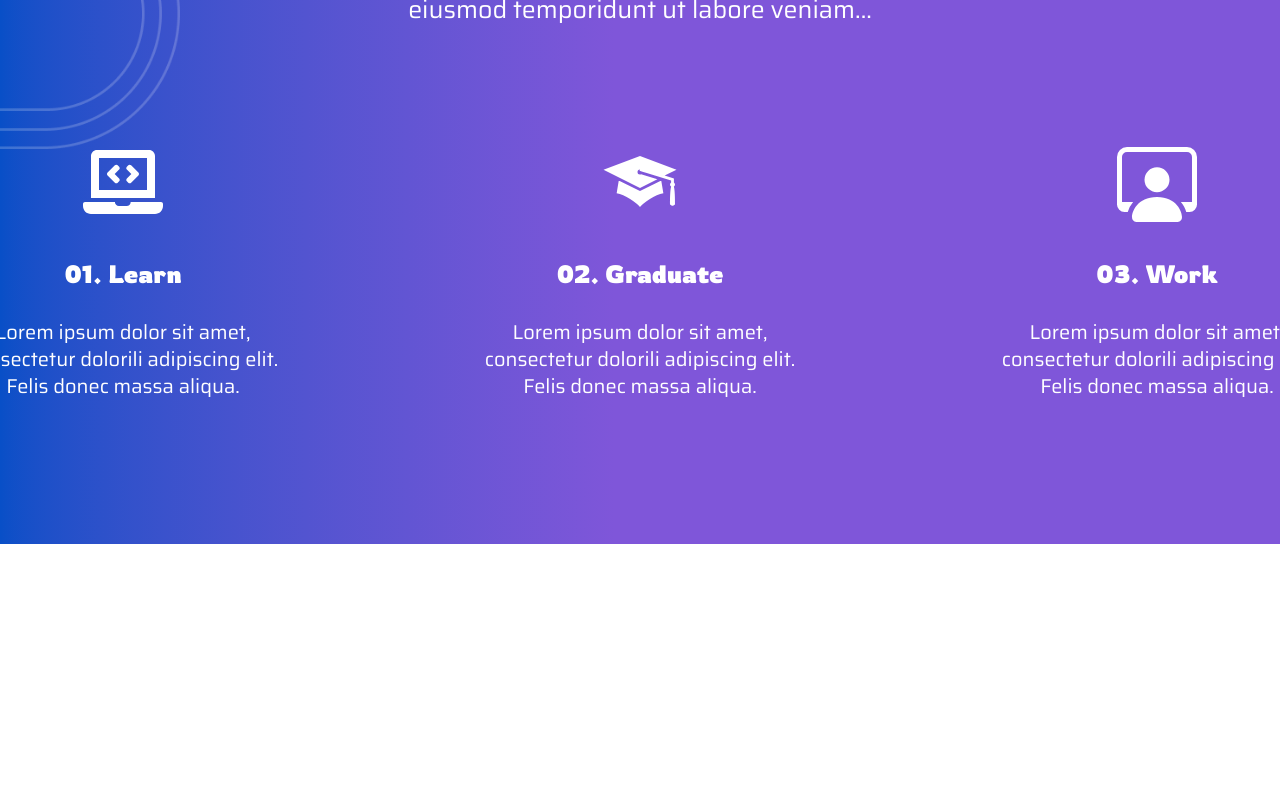
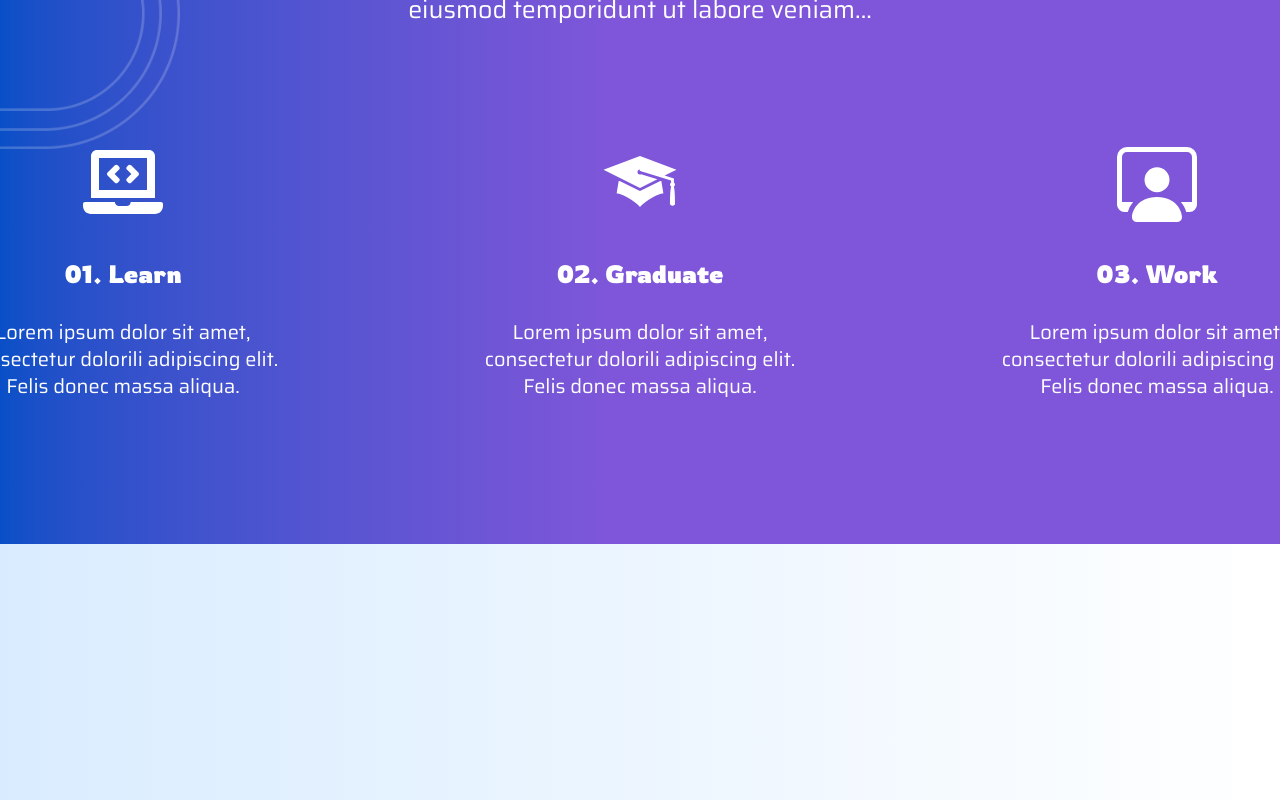
Before and after one commit to shoumen-shomu/edujarr, a Next.js app: page / in a window 1280 px wide. Shown: the part 3072-3872 px from the top of the page. Before the commit the page ends 3616 px from the top, so only its background shows below. Built offline with nearby package versions, Linux system fonts and the light colour scheme.

Commit message:
categories bg added

```diff
--- a/src/app/layouts/home/Categories.jsx
+++ b/src/app/layouts/home/Categories.jsx
@@ -1,8 +1,15 @@
+import Container from '@/app/components/Container'
 import React from 'react'
 
 const Categories = () => {
   return (
-    <div>Categories</div>
+    <>
+    <section className='pt-25.25 pb-38.75 bg-linear-to-r from-[#D9ECFF] to-[#D9ECFF]/0'>
+    <Container>
+
+    </Container>
+    </section>
+    </>
   )
 }
 
--- a/src/app/layouts/home/Learn.jsx
+++ b/src/app/layouts/home/Learn.jsx
@@ -34,7 +34,7 @@ const Learn = () => {
               </p>
             </div>
             <div className="text-center">
-              <GiGraduateCap  className="text-white mx-auto" size={80} />
+              <GiGraduateCap className="text-white mx-auto" size={80} />
               <p className="font-rowdies font-bold text-[25px] text-white leading-8 pt-9 pb-7.25">02. Graduate</p>
               <p className="font-saira font-normal text-xl text-white leading-6.75 w-82.75">
                 Lorem ipsum dolor sit amet, consectetur dolorili adipiscing
@@ -42,7 +42,7 @@ const Learn = () => {
               </p>
             </div>
             <div className="text-center">
-              <BsPersonWorkspace   className="text-white mx-auto" size={80} />
+              <BsPersonWorkspace className="text-white mx-auto" size={80} />
               <p className="font-rowdies font-bold text-[25px] text-white leading-8 pt-9 pb-7.25">03. Work</p>
               <p className="font-saira font-normal text-xl text-white leading-6.75 w-82.75">
                 Lorem ipsum dolor sit amet, consectetur dolorili adipiscing
--- a/src/app/page.js
+++ b/src/app/page.js
@@ -3,6 +3,7 @@ import Banner from "./layouts/home/Banner";
 import Company from "./layouts/home/Company";
 import Featuredcourses from "./layouts/home/Featuredcourses";
 import Learn from "./layouts/home/Learn";
+import Categories from "./layouts/home/Categories";
 
 const page = () => {
   return (
@@ -11,6 +12,7 @@ const page = () => {
       <Company />
       <Featuredcourses />
       <Learn />
+      <Categories/>
     </>
   );
 };
```
